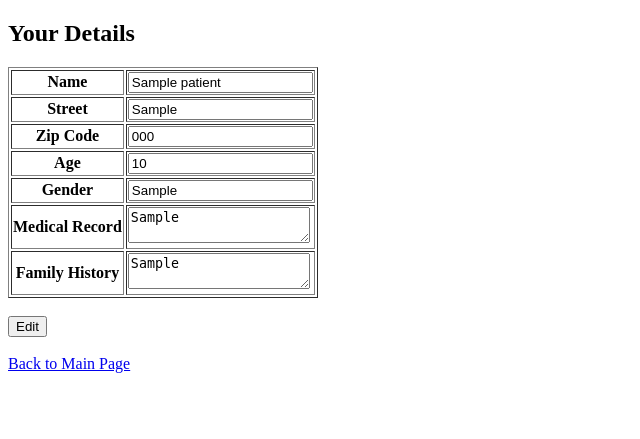
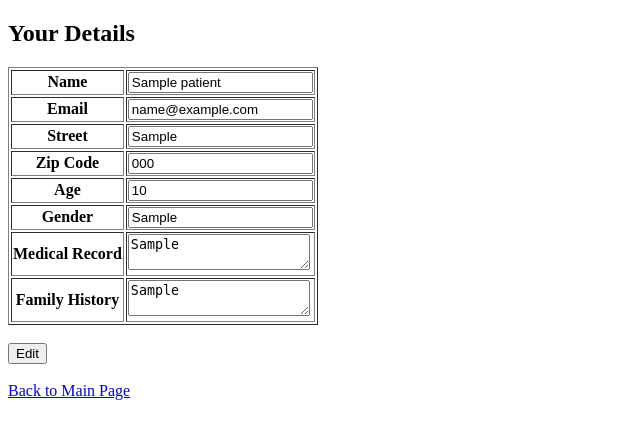
Before and after one commit to chrisvobi/cureLink-netcomp-hackathon, a Flask app: page /account in a window 1280 px wide. Shown: the top 439 px of the page, without its empty margins (0-640 px from the left). Run offline with Flask 3, Linux system fonts and the light colour scheme; the visitor is signed in with stand-in values (Sample User, id 1); tables that the repository leaves empty or names only in its code hold one stand-in row (values such as "Sample post"); parts of the project's set-up code (start-up, migrations or seed data) failed here and were passed over.

Commit message:
added email to acount information

```diff
--- a/routes/account_route.py
+++ b/routes/account_route.py
@@ -12,7 +12,7 @@ def init_account_route(app):
 
         patient_id = session['user_id']
         query = """
-            SELECT name, street, zip_code, age, gender, medical_record, family_history
+            SELECT name, street, zip_code, age, gender, medical_record, family_history, email
             FROM patients
             WHERE patient_id = %s
         """
--- a/templates/account.html
+++ b/templates/account.html
@@ -55,6 +55,11 @@
                 <td><input type="text" class="editable" name="name" value="{{ patient[0] }}" readonly></td>
             </tr>
             <tr>
+                <th>Email</th>
+                <td><input type="email" name="email" value="{{ patient[7] }}" readonly></td>
+            </tr>
+
+            <tr>
                 <th>Street</th>
                 <td><input type="text" class="editable" name="street" value="{{ patient[1] }}" readonly></td>
             </tr>
```
